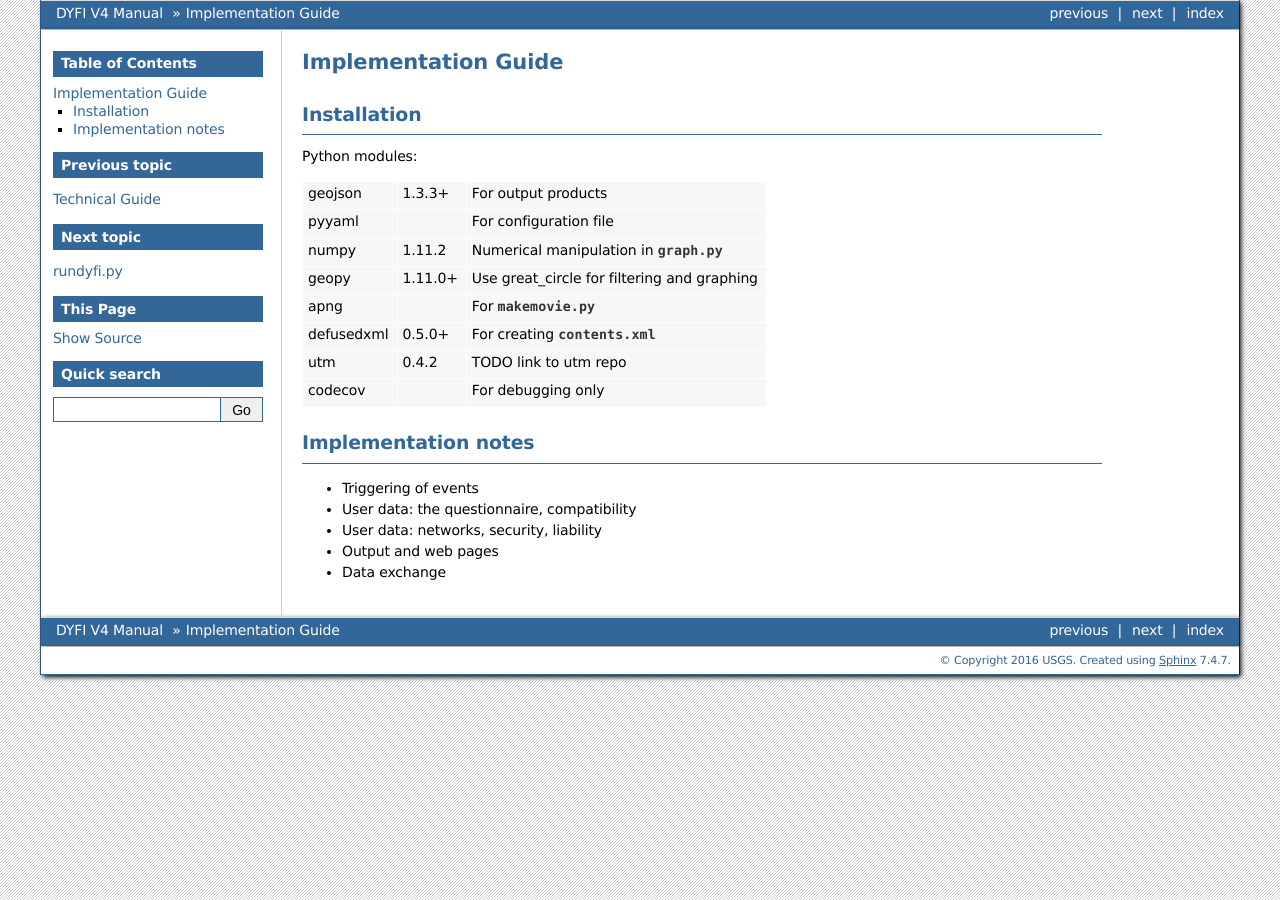
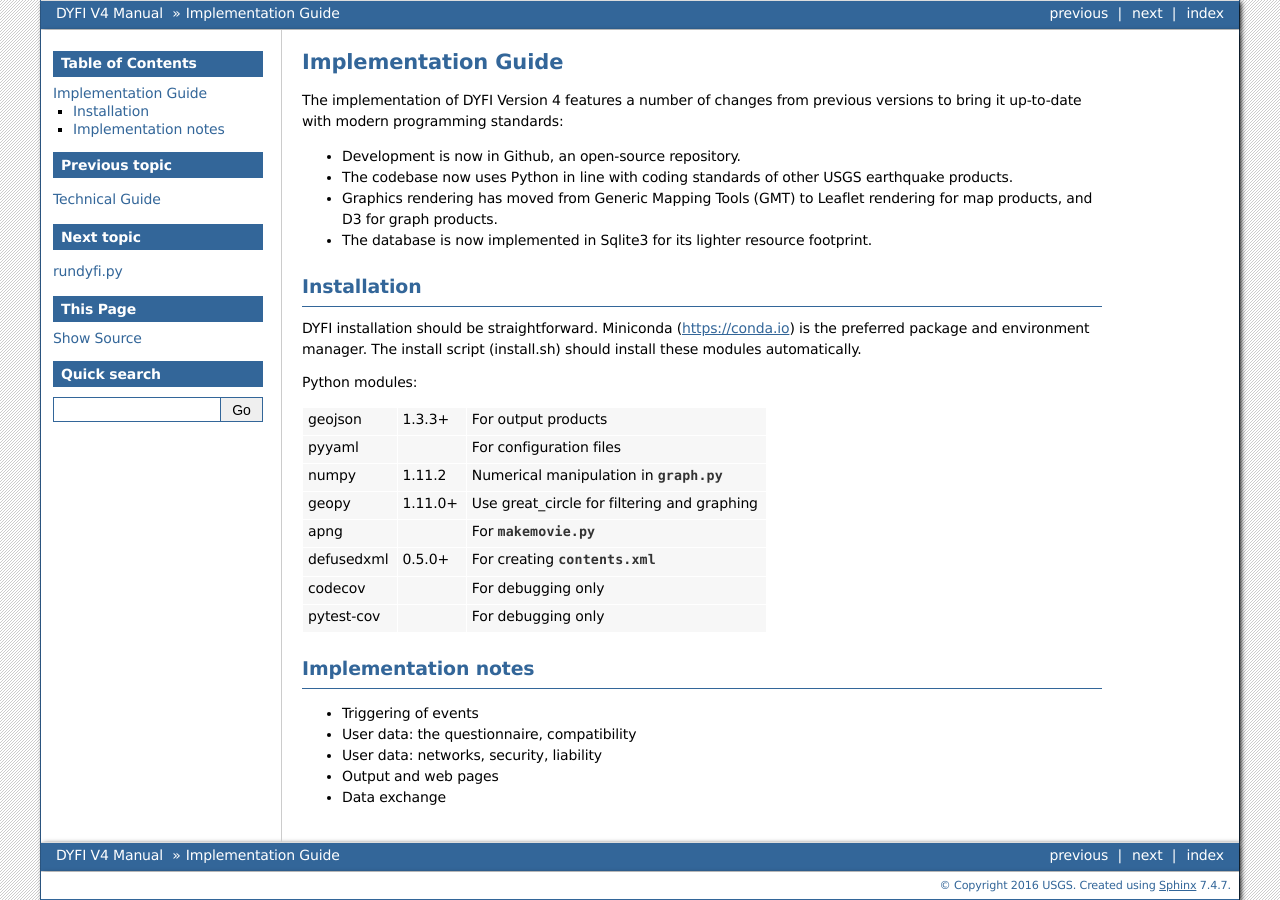
Before and after one commit to vinceq-usgs/dyfi4, a Sphinx documentation site: the page built from docs/implementation-guide.rst, in a window 1280 px wide. Built offline with Sphinx 7.4.7, drawn with Linux system fonts in a browser that asks for light colours; pages that are not in the unit, such as notebooks, are missing from menus.

Commit message:
Clean up installation (no longer need requirements.txt)

```diff
--- a/docs/implementation-guide.rst
+++ b/docs/implementation-guide.rst
@@ -1,20 +1,32 @@
 Implementation Guide
 ====================
 
+The implementation of DYFI Version 4 features a number of changes from previous versions to bring it up-to-date with modern programming standards:
+
+- Development is now in Github, an open-source repository.
+
+- The codebase now uses Python in line with coding standards of other USGS earthquake products.
+
+- Graphics rendering has moved from Generic Mapping Tools (GMT) to Leaflet rendering for map products, and D3 for graph products.
+
+- The database is now implemented in Sqlite3 for its lighter resource footprint.
+
 Installation
 ------------
+
+DYFI installation should be straightforward. Miniconda (https://conda.io) is the preferred package and environment manager. The install script (install.sh) should install these modules automatically.
 
 Python modules:
 
 ==========  =======  =============================================
 geojson     1.3.3+   For output products
-pyyaml               For configuration file
+pyyaml               For configuration files
 numpy       1.11.2   Numerical manipulation in :py:obj:`graph.py`
 geopy       1.11.0+  Use great_circle for filtering and graphing
 apng                 For :py:obj:`makemovie.py`
 defusedxml  0.5.0+   For creating :py:obj:`contents.xml`
-utm         0.4.2    TODO link to utm repo
 codecov              For debugging only
+pytest-cov           For debugging only
 ==========  =======  =============================================
 
 Implementation notes
```
Also changed, not shown: 1 other file.
